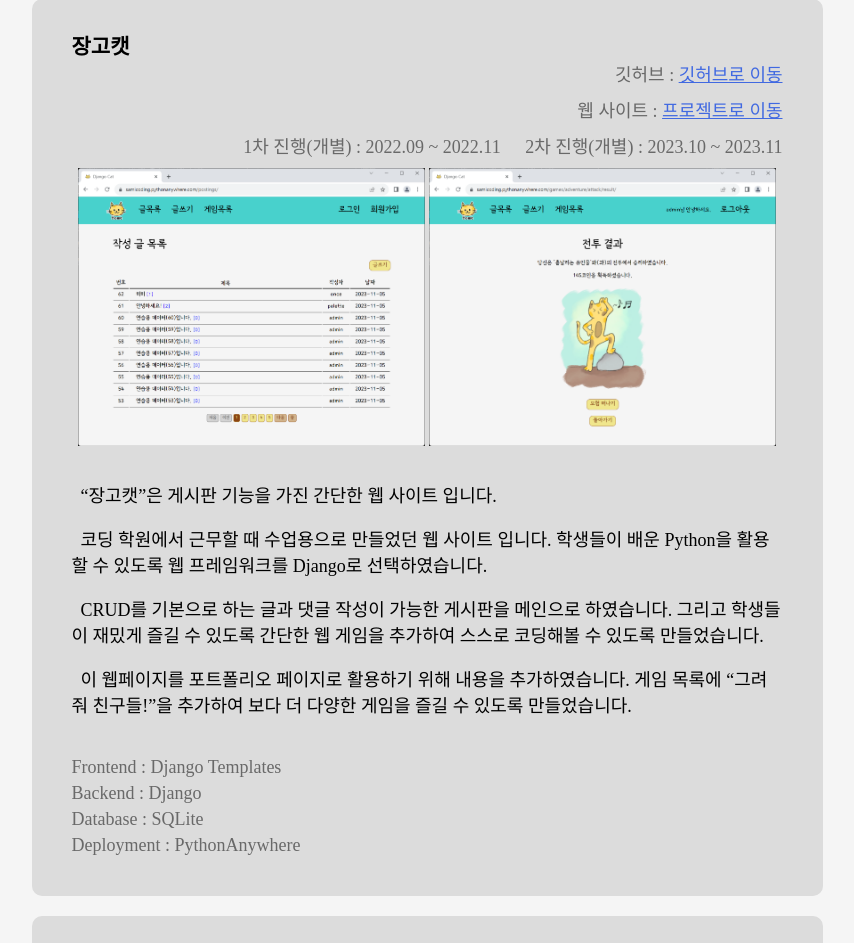
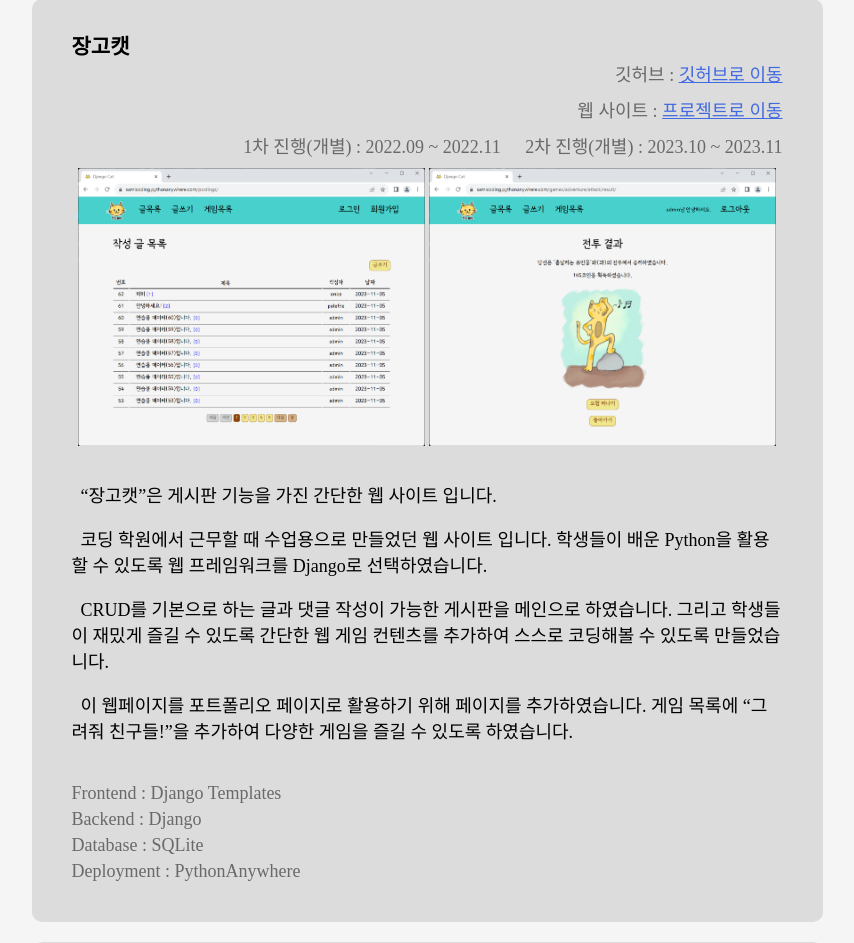
Before and after one commit to SamiCoding/django-cat-project, a Django app: page /info/ in a window 1280 px wide. Shown: the part 802-1745 px from the top of the page, without its empty margins (213-1067 px from the left). Run offline with Django 4.2, Linux system fonts and the light colour scheme; some libraries are stand-ins or nearby versions; some web fonts are replaced.

Commit message:
Update portfolio

```diff
--- a/postings/templates/postings/information.html
+++ b/postings/templates/postings/information.html
@@ -75,11 +75,11 @@
       </p>
       <p>
         <span>&nbsp;&nbsp;CRUD를 기본으로 하는 글과 댓글 작성이 가능한 게시판을 메인으로 하였습니다.</span>
-        <span>그리고 학생들이 재밌게 즐길 수 있도록 간단한 웹 게임을 추가하여 스스로 코딩해볼 수 있도록 만들었습니다.</span>
+        <span>그리고 학생들이 재밌게 즐길 수 있도록 간단한 웹 게임 컨텐츠를 추가하여 스스로 코딩해볼 수 있도록 만들었습니다.</span>
       </p>
       <p>
-        <span>&nbsp;&nbsp;이 웹페이지를 포트폴리오 페이지로 활용하기 위해 내용을 추가하였습니다.</span>
-        <span>게임 목록에 “그려줘 친구들!”을 추가하여 보다 더 다양한 게임을 즐길 수 있도록 만들었습니다.</span>
+        <span>&nbsp;&nbsp;이 웹페이지를 포트폴리오 페이지로 활용하기 위해 페이지를 추가하였습니다.</span>
+        <span>게임 목록에 “그려줘 친구들!”을 추가하여 다양한 게임을 즐길 수 있도록 하였습니다.</span>
       </p>
       <div class="project__stack">
         <div>Frontend : Django Templates</div>
```
